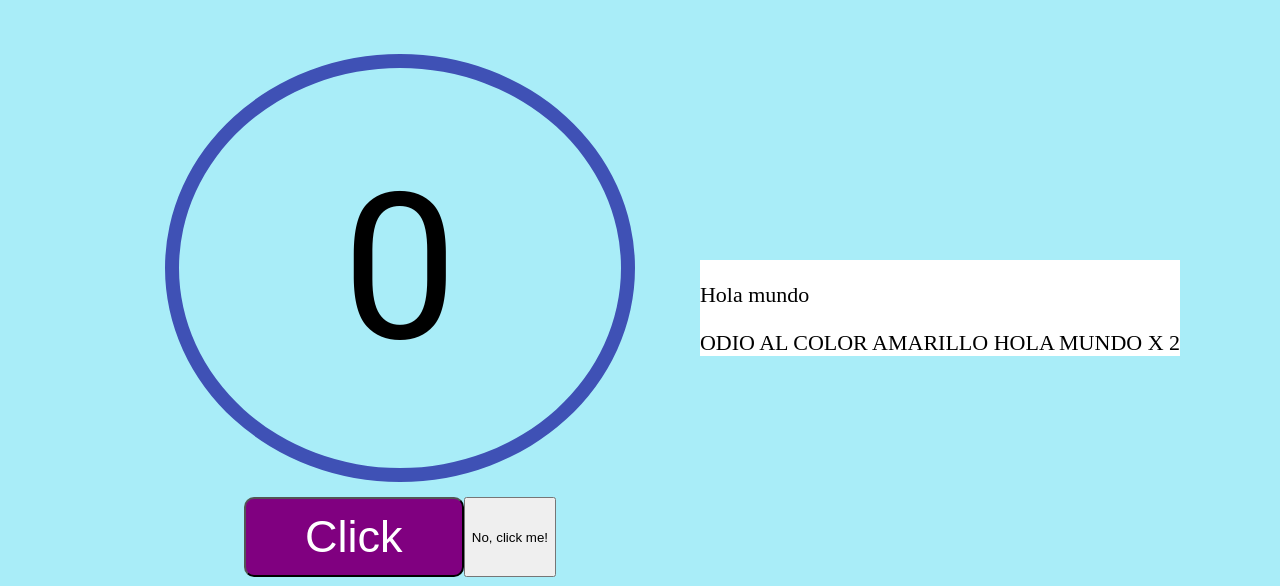
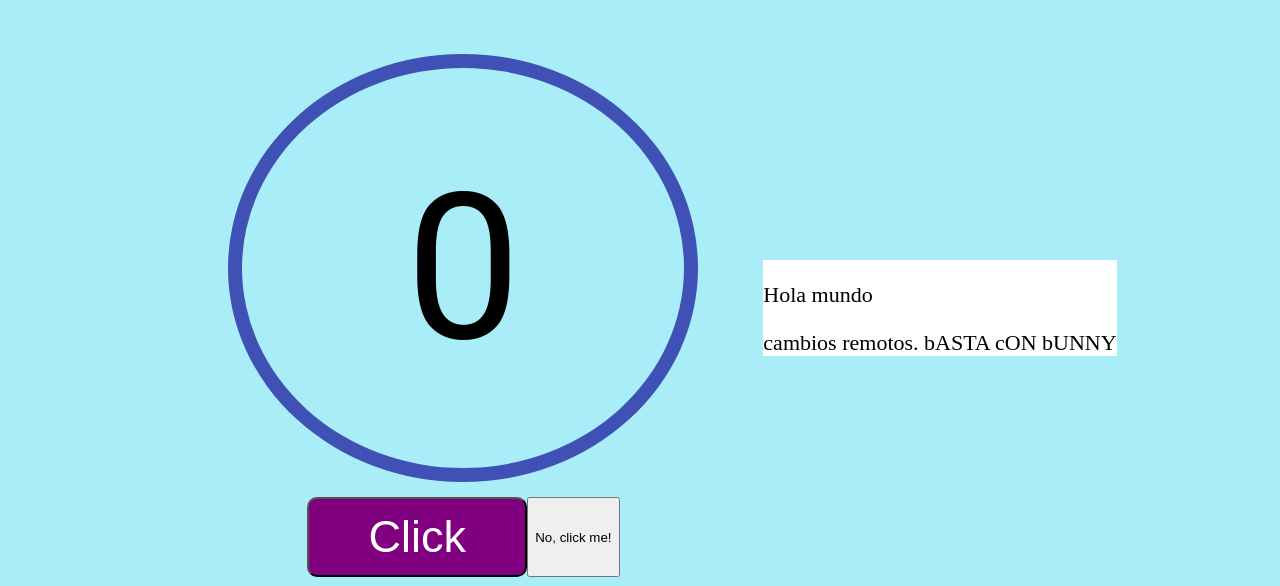
Before and after one commit to bellyster/https---github.com-bellyster-webVSC, a plain HTML site: page index.html in a window 1280 px wide. Shown: the top 586 px of the page. Drawn offline with Linux system fonts and the light colour scheme.

Commit message:
COMMIT 4

```diff
--- a/index.html
+++ b/index.html
@@ -15,7 +15,7 @@
 
     <div class="container2">
       <p>Hola mundo</p>
-      <div>ODIO AL COLOR AMARILLO HOLA MUNDO X 2</div>
+      <div>cambios remotos. bASTA cON bUNNY</div>
     </div>
 
     <div>
```
